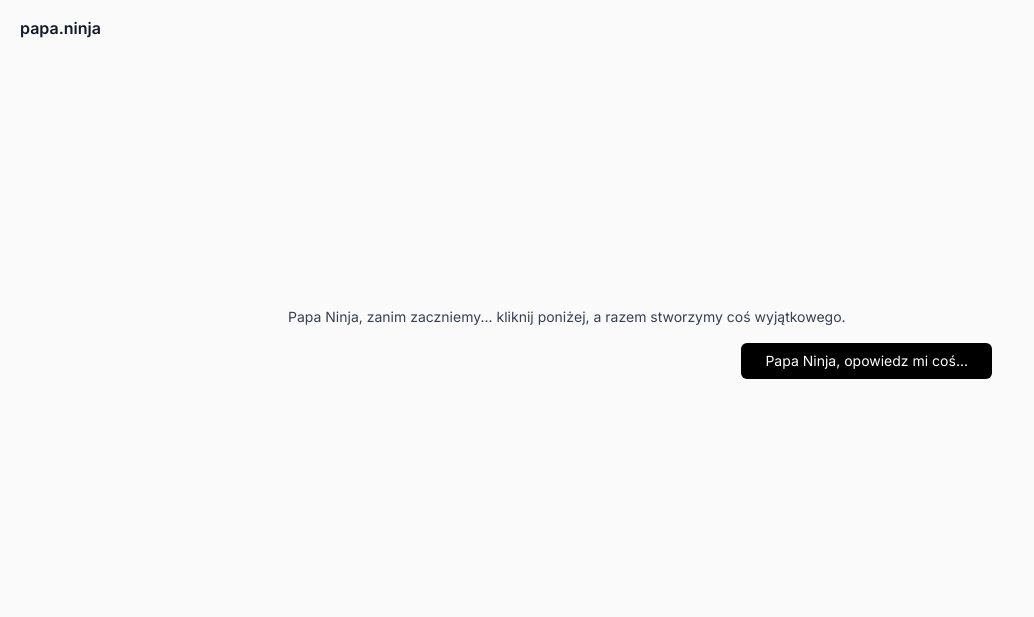
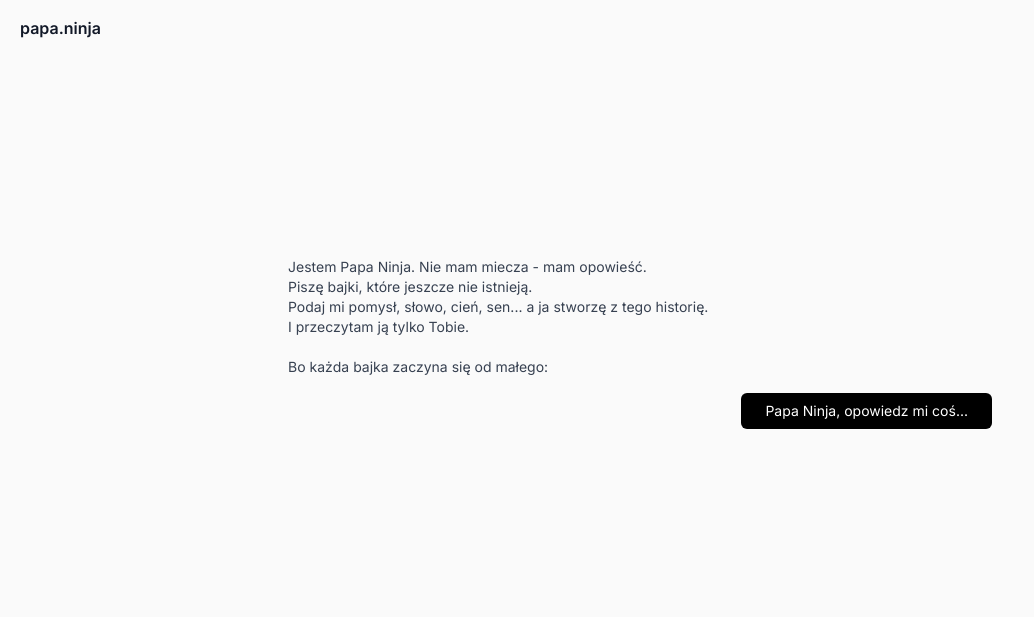
Before and after one commit to kamilsoldacki/will-you-read-me-smth, a Flask app: page / in a window 1280 px wide. Shown: the top 617 px of the page, without its empty margins (0-1034 px from the left). Run offline with Flask 3, Linux system fonts and the light colour scheme; some libraries are stand-ins or nearby versions.

Commit message:
Update index.html

```diff
--- a/templates/index.html
+++ b/templates/index.html
@@ -36,7 +36,11 @@
     <div class="max-w-3xl mx-auto w-full p-6 sm:p-8">
 
       <div id="welcome-screen" class="text-sm text-gray-700 py-20">
-        <p class="mb-4">Papa Ninja, zanim zaczniemy... kliknij poniżej, a razem stworzymy coś wyjątkowego.</p>
+        <p class="mb-4">Jestem Papa Ninja. Nie mam miecza - mam opowieść.<br>
+Piszę bajki, które jeszcze nie istnieją.<br>
+Podaj mi pomysł, słowo, cień, sen... a ja stworzę z tego historię.<br>
+I przeczytam ją tylko Tobie.<br><br>
+Bo każda bajka zaczyna się od małego:</p>
         <div class="text-right">
           <button id="startBtn" class="px-6 py-2 bg-black text-white rounded-md text-sm">Papa Ninja, opowiedz mi coś...</button>
         </div>
```
